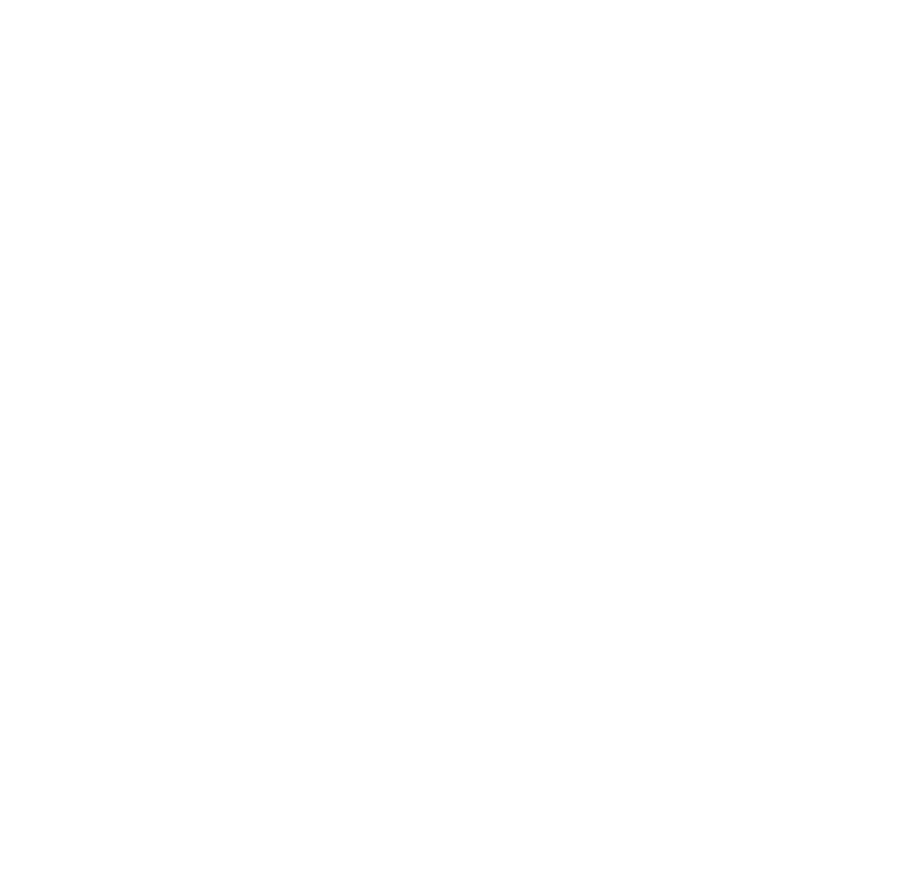
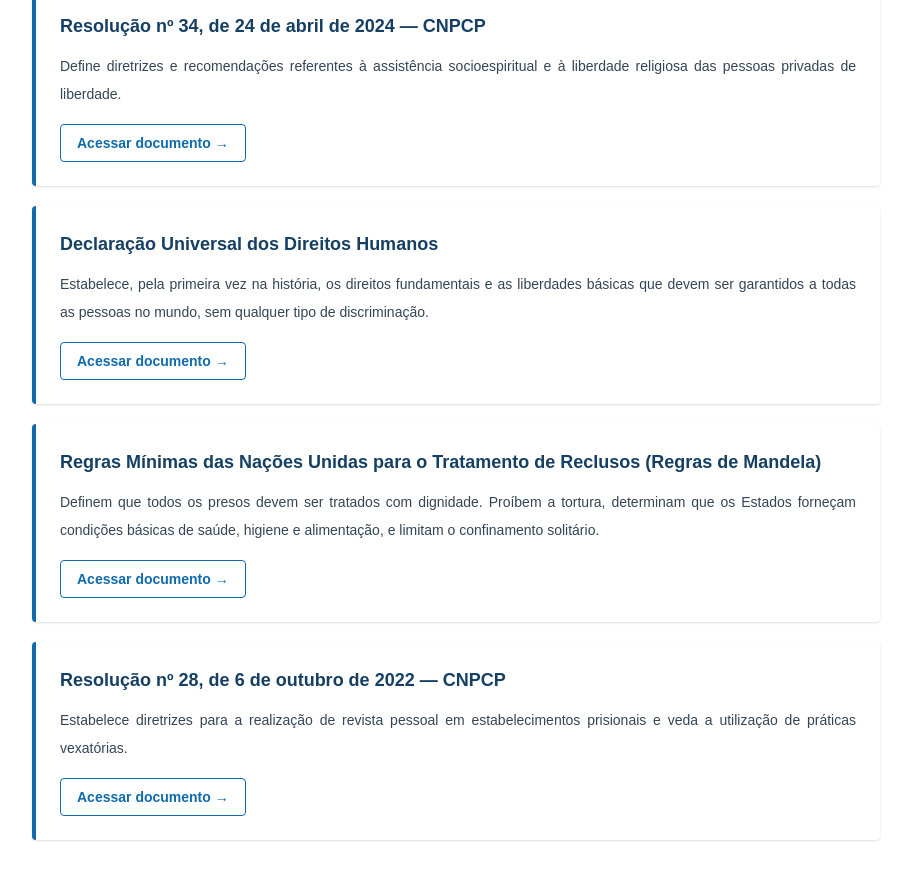
Before and after one commit to robsonlopespb1-ux/site-conselho-comunidade-jp, a Next.js app: page /legislacoes in a window 1280 px wide. Shown: the part 1540-2420 px from the top of the page, without its empty margins (184-1094 px from the left). Before the commit the page ends 1572 px from the top, so only its background shows below. Built offline with nearby package versions, Linux system fonts and the light colour scheme.

Commit message:
feat: adiciona 4 novas legislacoes (Resolucoes CNPCP, DUDH e Regras de Mandela)

```diff
--- a/src/app/legislacoes/page.tsx
+++ b/src/app/legislacoes/page.tsx
@@ -45,6 +45,31 @@ const legislacoes = [
       "Dispõe sobre a obrigatoriedade das empresas vencedoras de licitações públicas no Estado da Paraíba de reservarem até 5% do total de vagas para sentenciados, promovendo a reinserção social pelo trabalho.",
     href: "https://drive.google.com/file/d/194lyILMGdDffXMdGX2nlyb6QrmP15Ftr/view?usp=sharing",
   },
+  {
+    title: "Resolução nº 34, de 24 de abril de 2024 — CNPCP",
+    description:
+      "Define diretrizes e recomendações referentes à assistência socioespiritual e à liberdade religiosa das pessoas privadas de liberdade.",
+    href: "https://drive.google.com/file/d/1zcR3PnysfYzBmcKsGY3xVzVS2jSMdmVE/view?usp=sharing",
+  },
+  {
+    title: "Declaração Universal dos Direitos Humanos",
+    description:
+      "Estabelece, pela primeira vez na história, os direitos fundamentais e as liberdades básicas que devem ser garantidos a todas as pessoas no mundo, sem qualquer tipo de discriminação.",
+    href: "https://drive.google.com/file/d/1kpROoDN-x0VxfW-UrYfPaG8TtF3GDCDl/view?usp=sharing",
+  },
+  {
+    title:
+      "Regras Mínimas das Nações Unidas para o Tratamento de Reclusos (Regras de Mandela)",
+    description:
+      "Definem que todos os presos devem ser tratados com dignidade. Proíbem a tortura, determinam que os Estados forneçam condições básicas de saúde, higiene e alimentação, e limitam o confinamento solitário.",
+    href: "https://drive.google.com/file/d/1MwSmWX66zhwpwMI693V__lg_uc6gRZH8/view?usp=sharing",
+  },
+  {
+    title: "Resolução nº 28, de 6 de outubro de 2022 — CNPCP",
+    description:
+      "Estabelece diretrizes para a realização de revista pessoal em estabelecimentos prisionais e veda a utilização de práticas vexatórias.",
+    href: "https://drive.google.com/file/d/1BBDRl0Ec7r9jspz9Nd4IeKXioYQ93dc6/view?usp=sharing",
+  },
 ];
 
 export default function LegislacoesPage() {
```
